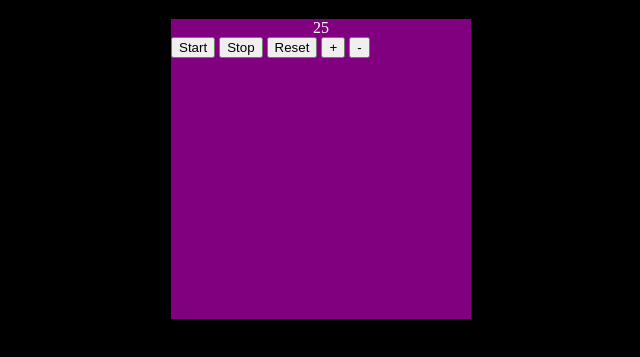
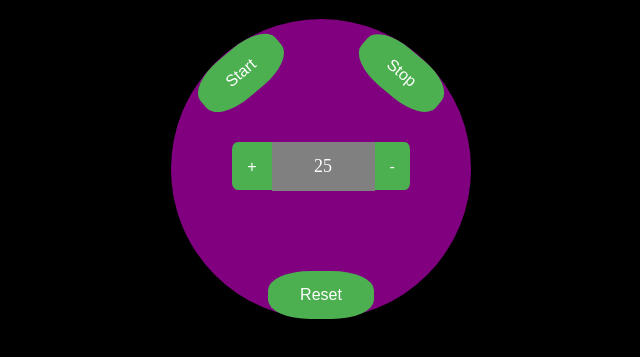
Before and after one commit to GlynL/PomodoroClock, a plain HTML site: page index.html in a window 1280 px wide. Shown: the part 61-418 px from the top of the page, without its empty margins (319-959 px from the left). Drawn offline with Linux system fonts and the light colour scheme.

Commit message:
begun styling

```diff
--- a/index.html
+++ b/index.html
@@ -11,13 +11,20 @@
 
     <h1 class='textCenter'>Pomodoro Clock</h1>
     <div class='centered' id='clock'>
-        <div class='textCenter' id='timer'>25</div>
+        <div id='topBtns'>
+            <button class='btnStd' id='btnStart'>Start</button>
+            <button class='btnStd' id='btnStop'>Stop</button>
+        </div>
 
-        <button class='btnStd' id='btnStart'>Start</button>
-        <button class='btnStd' id='btnStop'>Stop</button>
+        <div id='timerNbtns'>
+            <button class='btnStd' id='btnIncr'>+</button><!-- comments added to remove whitespace from inbetween inline elements
+            --><span class='textCenter' id='timer'>25</span><!--
+            --><button class='btnStd' id='btnDecr'>-</button>
+        </div>
+
+
         <button class='btnStd' id='btnReset'>Reset</button>
-        <button class='btnStd' id='btnIncr'>+</button>
-        <button class='btnStd' id='btnDecr'>-</button>
+
     </div>
 
 
--- a/style.css
+++ b/style.css
@@ -5,6 +5,10 @@ html, body {
 body {
     background-color: black;
     color: white;
+}
+
+button {
+    margin: 0;
 }
 
 .centered {
@@ -19,4 +23,67 @@ body {
     width: 300px;
     height: 300px;
     background-color: purple;
+    border-radius: 50%;
+    text-align: center;
 }
+
+
+#timer {
+    background-color: grey;
+    width: 25%;
+    padding: 14px;
+    display: inline-block;
+    font-size: 18px;
+}
+
+#timerNbtns {
+    margin-top: 15%;
+}
+
+#topBtns {
+    padding-top: 30px;
+}
+
+#btnStart {
+    -ms-transform: rotate(-31deg); /* IE 9 */
+    -webkit-transform: rotate(-31deg); /* Chrome, Safari, Opera */
+    transform: rotate(-40deg);
+
+    border-radius: 40%;
+    margin-right: 60px;
+}
+
+#btnStop {
+    -ms-transform: rotate(31deg); /* IE 9 */
+    -webkit-transform: rotate(31deg); /* Chrome, Safari, Opera */
+    transform: rotate(40deg);
+
+    border-radius: 40%;
+}
+
+.btnStd {
+    background-color: #4CAF50; /* Green */
+    border: none;
+    color: white;
+    padding: 15px 32px;
+    /* text-decoration: none;  -- stops underline styling if you use links - not needed in this */
+    outline: none;
+    font-size: 16px;
+}
+
+#btnReset {
+    margin-top: 26.6%;
+    border-radius: 40%;
+}
+
+#btnIncr, #btnDecr {
+    padding: 15.6px 15px 14.6px 15px;
+}
+
+#btnIncr {
+    border-radius: 15% 0 0 15%;
+}
+
+#btnDecr {
+    border-radius: 0 15% 15% 0;
+}
```
